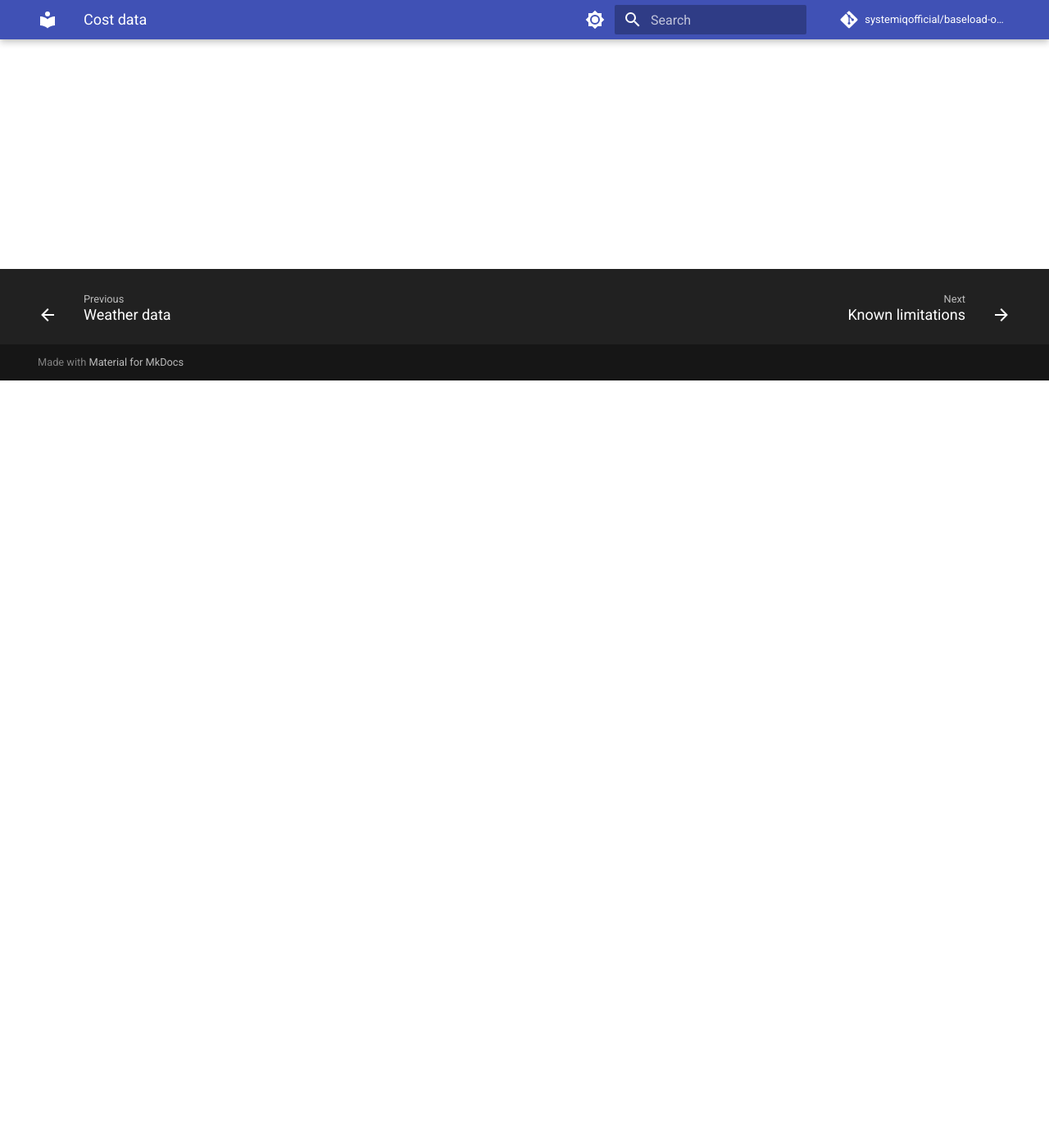
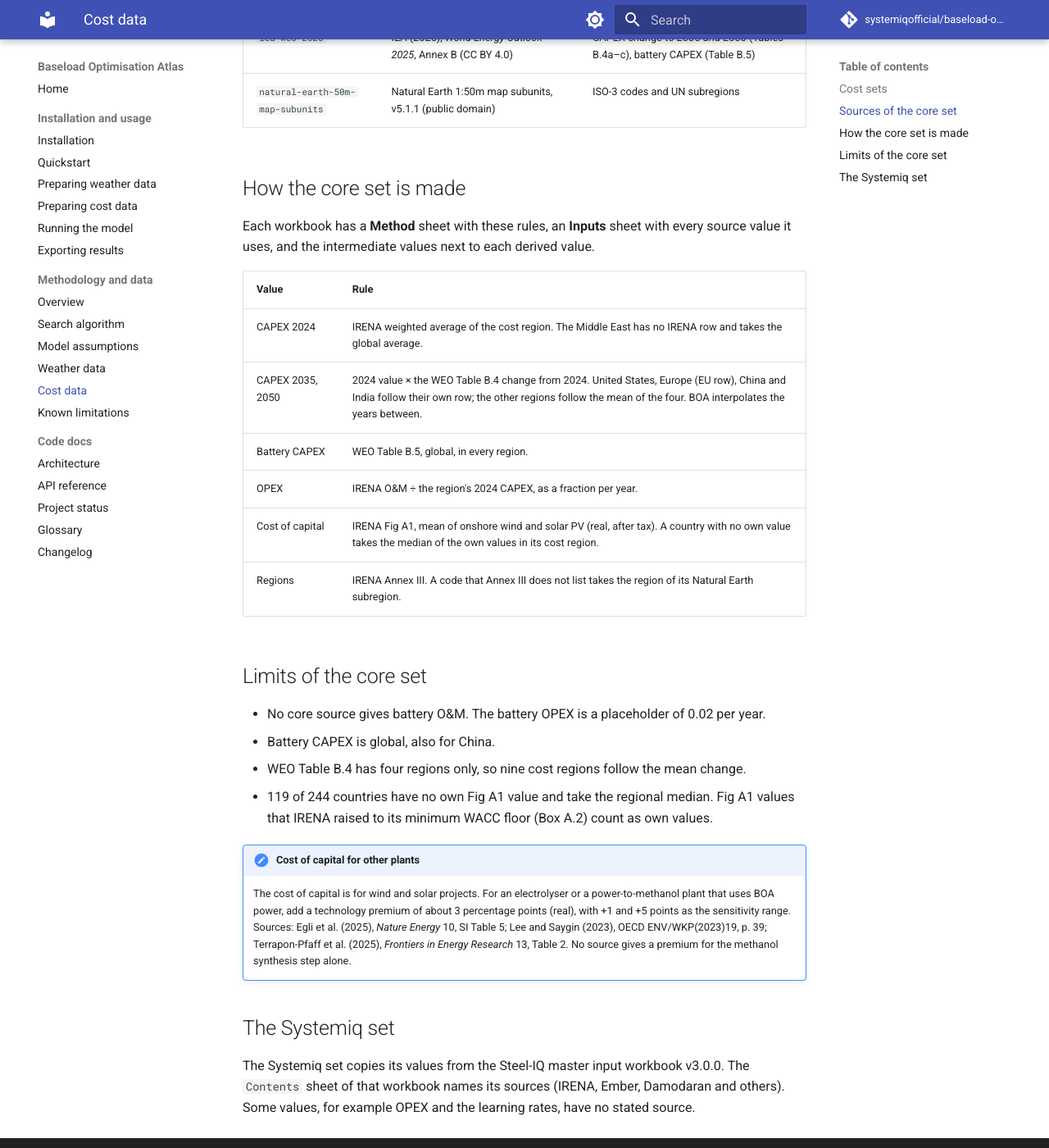
Before and after one commit to systemiqofficial/baseload-optimisation-atlas, an MkDocs documentation site: the page built from docs/cost-data.md, in a window 1280 px wide and 1400 px high, scrolled down 936 px. Shown: the whole window at 82% size. Built offline with MkDocs 1.6.1 and Material for MkDocs 9.7.7, drawn with Linux system fonts in a browser that asks for light colours; comment, search, counter and statistics services are not loaded; some of the changed text lies outside the part shown.

Commit message:
Document the core cost set and how to rebuild it
The cost-data page was a stub. It now states which cost sets BOA can
use, the four pinned sources of the core set with the tables each value
comes from, the derivation rules and the known gaps, so an analyst can
judge the numbers without reading the build script. The Systemiq set
gets only a short paragraph: its values come from one hand-made
workbook, and the core set is the one this page is for.

cost-data-prep gets the commands to fetch the sources and build the
core set, which input kind lives where, and the steps to move to a new
source edition. The technology premium note records the decision for
downstream electrolyser and methanol WACC on the page that gives the
cost of capital.

```diff
--- a/docs/cost-data.md
+++ b/docs/cost-data.md
@@ -1,4 +1,62 @@
 # Cost data
 
-!!! note "Draft"
-    This page is not written yet. Source material: cost-data-prep.md, sections "The cost workbook" and "Units, fallbacks and checks".
+This page tells you which cost sets BOA can use, where their values come from, and what their
+limits are. To prepare or rebuild a set, see [Preparing cost data](cost-data-prep.md).
+
+## Cost sets
+
+| Set | Made from | Get it |
+|---|---|---|
+| **Core set** (`boa-cost-data-core`) | Four public sources (below), with a build script that BOA tracks | Build it with `scripts/cost/build_core.py`, then `boa-data-prepare --input-file <workbook>` |
+| **Systemiq set** (`boa-cost-data` v0.1) | The Steel-IQ master input workbook v3.0.0, made by hand by Systemiq | `boa-data-prepare` downloads it (the pinned package) |
+
+The core set has one workbook per IEA WEO 2025 scenario: CPS, STEPS and NZE. All values are in
+real 2024 USD.
+
+## Sources of the core set
+
+`boa-sources-fetch` downloads these files and checks their sha256
+(`boa/config/cost_sources.toml`). Each workbook row names its source as `<id>: <table>`.
+
+| Id | Source | Used for |
+|---|---|---|
+| `irena-rpgc-2024-data` | IRENA (2025), *Renewable power generation costs in 2024*, data file | CAPEX 2024 (Tables 2.1, 3.1, S.1), O&M (Tables A3, A4), WACC (Fig A1) |
+| `irena-rpgc-2024-report` | IRENA (2025), *Renewable power generation costs in 2024*, report | Default WACC (Table A1, Box A.2), regions (Annex III) |
+| `iea-weo-2025` | IEA (2025), *World Energy Outlook 2025*, Annex B (CC BY 4.0) | CAPEX change to 2035 and 2050 (Tables B.4a–c), battery CAPEX (Table B.5) |
+| `natural-earth-50m-map-subunits` | Natural Earth 1:50m map subunits, v5.1.1 (public domain) | ISO-3 codes and UN subregions |
+
+## How the core set is made
+
+Each workbook has a **Method** sheet with these rules, an **Inputs** sheet with every source
+value it uses, and the intermediate values next to each derived value.
+
+| Value | Rule |
+|---|---|
+| CAPEX 2024 | IRENA weighted average of the cost region. The Middle East has no IRENA row and takes the global average. |
+| CAPEX 2035, 2050 | 2024 value × the WEO Table B.4 change from 2024. United States, Europe (EU row), China and India follow their own row; the other regions follow the mean of the four. BOA interpolates the years between. |
+| Battery CAPEX | WEO Table B.5, global, in every region. |
+| OPEX | IRENA O&M ÷ the region's 2024 CAPEX, as a fraction per year. |
+| Cost of capital | IRENA Fig A1, mean of onshore wind and solar PV (real, after tax). A country with no own value takes the median of the own values in its cost region. |
+| Regions | IRENA Annex III. A code that Annex III does not list takes the region of its Natural Earth subregion. |
+
+## Limits of the core set
+
+- No core source gives battery O&M. The battery OPEX is a placeholder of 0.02 per year.
+- Battery CAPEX is global, also for China.
+- WEO Table B.4 has four regions only, so nine cost regions follow the mean change.
+- 119 of 244 countries have no own Fig A1 value and take the regional median. Fig A1 values
+  that IRENA raised to its minimum WACC floor (Box A.2) count as own values.
+
+!!! note "Cost of capital for other plants"
+    The cost of capital is for wind and solar projects. For an electrolyser or a power-to-methanol
+    plant that uses BOA power, add a technology premium of about 3 percentage points (real),
+    with +1 and +5 points as the sensitivity range. Sources: Egli et al. (2025), *Nature Energy*
+    10, SI Table 5; Lee and Saygin (2023), OECD ENV/WKP(2023)19, p. 39; Terrapon-Pfaff et al.
+    (2025), *Frontiers in Energy Research* 13, Table 2. No source gives a premium for the methanol
+    synthesis step alone.
+
+## The Systemiq set
+
+The Systemiq set copies its values from the Steel-IQ master input workbook v3.0.0. The
+`Contents` sheet of that workbook names its sources (IRENA, Ember, Damodaran and others). Some
+values, for example OPEX and the learning rates, have no stated source.
```
Also changed, not shown: docs/cost-data-prep.md (+31 -0 lines).
